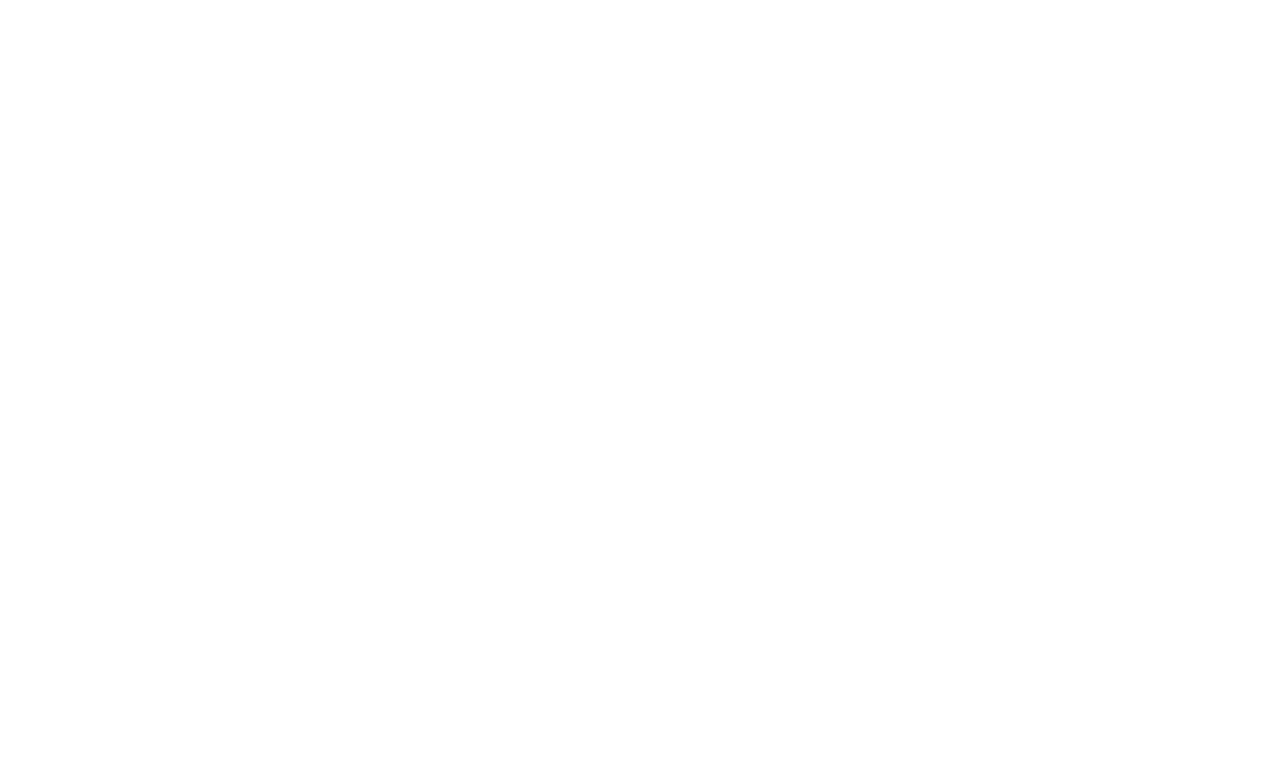
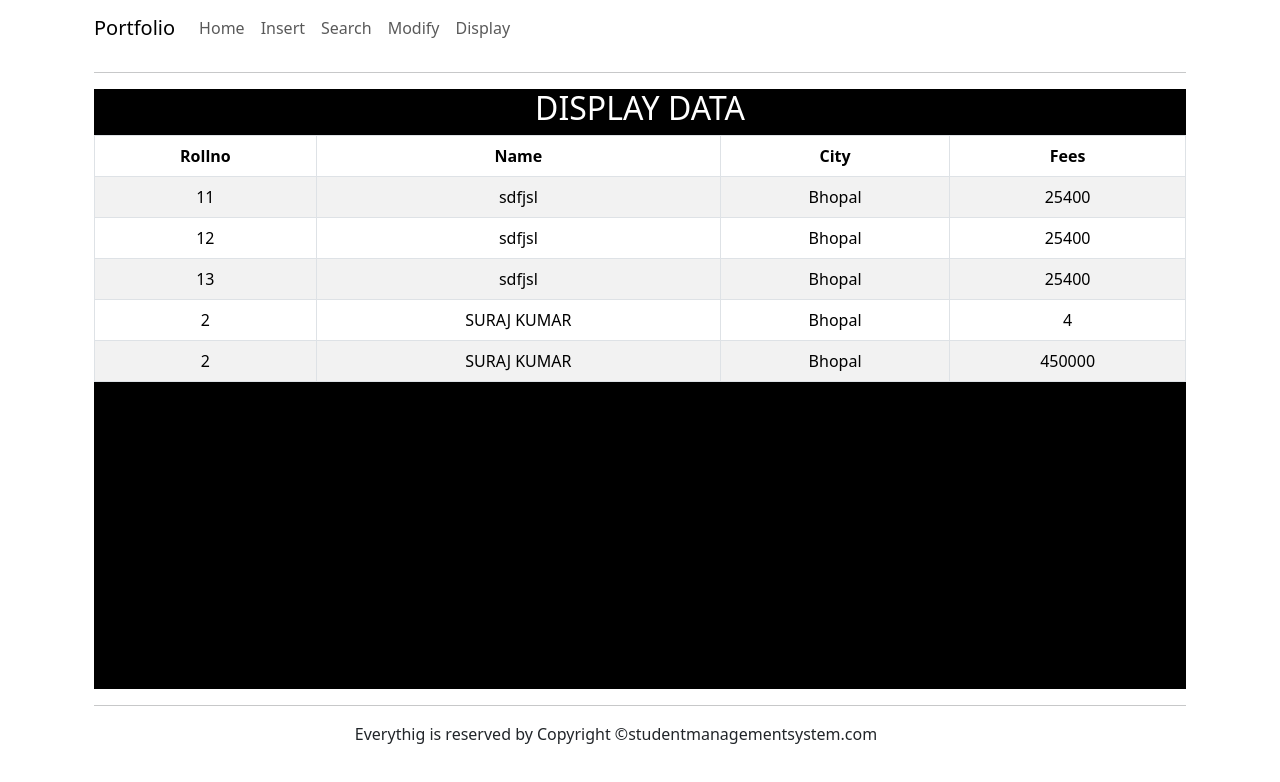
Before and after one commit to suraj-raj01/React_Development, a React (Vite) app in the folder Hooks1/: page /display in a window 1280 px wide. Before the commit this address had no page. Shown: the top 782 px of the page. Built offline with nearby package versions, Linux system fonts and the light colour scheme; data requests are answered from the project's data file.

Commit message:
Hooks->Insert and Display Data

```diff
--- a/Hooks1/db.json
+++ b/Hooks1/db.json
@@ -1,25 +1,39 @@
 {
   "Student": [
     {
-      "id": "1",
+      "id": 1,
       "rollno": 11,
       "name": "sdfjsl",
       "city": "Bhopal",
       "fees": 25400
     },
     {
-      "id": "2",
+      "id": 2,
       "rollno": 12,
       "name": "sdfjsl",
       "city": "Bhopal",
       "fees": 25400
     },
     {
-      "id": "3",
+      "id": 3,
       "rollno": 13,
       "name": "sdfjsl",
       "city": "Bhopal",
       "fees": 25400
+    },
+    {
+      "id": "0684",
+      "rollno": "2",
+      "name": "SURAJ KUMAR",
+      "city": "Bhopal",
+      "fees": "4"
+    },
+    {
+      "id": "1867",
+      "rollno": "2",
+      "name": "SURAJ KUMAR",
+      "city": "Bhopal",
+      "fees": "450000"
     }
   ]
 }
--- a/Hooks1/src/App.jsx
+++ b/Hooks1/src/App.jsx
@@ -5,6 +5,7 @@
 import Search from "./Components/Search";
 import Modify from "./Components/Modify";
 import Container from "react-bootstrap/esm/Container";
+import Display from "./Components/Display";
 const App = () =>{
   return(
     <>
@@ -17,6 +18,7 @@
           <Route path="insert" element={<Insert/>}/>
           <Route path="search" element={<Search/>}/>
           <Route path="modify" element={<Modify/>}/>
+          <Route path="display" element={<Display/>}/>
         </Route>
       </Routes>
     </BrowserRouter>
--- /dev/null
+++ b/Hooks1/src/Components/Display.jsx
@@ -0,0 +1,50 @@
+import axios from "axios";
+import Table from 'react-bootstrap/Table';
+import { useEffect,useState } from "react";
+const Display = () =>{
+
+    const [myData,setMydata] = useState([]);
+    const loadData = () =>{
+        let url = "http://localhost:3000/Student";
+        axios.get(url).then((res)=>{
+            console.log(res.data);
+            setMydata(res.data);
+        })
+    }
+    useEffect(()=>{
+        loadData();
+    },[])
+    const ans = myData.map((key)=>{
+        return(
+            <>
+            <tr>
+                <td>{key.rollno}</td>
+                <td>{key.name}</td>
+                <td>{key.city}</td>
+                <td>{key.fees}</td>
+            </tr>
+            </>
+        )
+    })
+    return(
+        <>
+        <div style={{backgroundColor:'black',width:'100%',height:'100%',textAlign:'center',color:'white'}}>
+        <h2>DISPLAY DATA</h2>
+        <Table striped bordered hover>
+      <thead>
+        <tr>
+          <th>Rollno</th>
+          <th>Name</th>
+          <th>City</th>
+          <th>Fees</th>
+        </tr>
+      </thead>
+      <tbody>
+        {ans}
+      </tbody>
+    </Table>
+        </div>
+        </>
+    )
+}
+export default Display;
--- a/Hooks1/src/Components/Insert.jsx
+++ b/Hooks1/src/Components/Insert.jsx
@@ -11,7 +11,8 @@
         setInput((values) => ({ ...values, [name]: value }))
         console.log(input)
     }
-    const handleSubmit = () => {
+    const handleSubmit = (e) => {
+        e.preventDefault();
         let api = "http://localhost:3000/Student";
         axios.post(api, input).then((res) => {
             console.log(res);
@@ -22,25 +23,25 @@
         <>
             <Container style={{ height: '100%', display: 'flex', alignItems: 'center', justifyContent: 'center', backgroundColor: 'black' }}>
                 <Form style={{ margin: ' 200px auto', width: '400px', color: 'white' }}>
-                <center><h3 style={{padding:'0px 20px'}}>INSERT DATA</h3></center><br/>
+                    <center><h3 style={{ padding: '0px 20px' }}>INSERT DATA</h3></center><br />
                     <Form.Group className="mb-3">
                         <Form.Label>Enter rollno</Form.Label>
-                        <Form.Control type="text" name='rollno' value={input.rollno} onSubmit={handleInput} />
+                        <Form.Control type="text" name='rollno' value={input.rollno} onChange={handleInput} />
                     </Form.Group>
 
                     <Form.Group className="mb-3">
                         <Form.Label>Enter name</Form.Label>
-                        <Form.Control type="text" name='name' value={input.name} onSubmit={handleInput} />
+                        <Form.Control type="text" name='name' value={input.name} onChange={handleInput} />
                     </Form.Group>
 
                     <Form.Group className="mb-3">
                         <Form.Label>Enter city</Form.Label>
-                        <Form.Control type="text" name='city' value={input.city} onSubmit={handleInput} />
+                        <Form.Control type="text" name='city' value={input.city} onChange={handleInput} />
                     </Form.Group>
 
                     <Form.Group className="mb-3">
                         <Form.Label>Enter fees</Form.Label>
-                        <Form.Control type="text" name='fees' value={input.fees} onSubmit={handleInput} />
+                        <Form.Control type="text" name='fees' value={input.fees} onChange={handleInput} />
                     </Form.Group>
 
                     <Button variant="primary" onClick={handleSubmit}>
--- a/Hooks1/src/Components/Layout.jsx
+++ b/Hooks1/src/Components/Layout.jsx
@@ -15,6 +15,7 @@
                         <Nav.Link as={Link} to="insert">Insert</Nav.Link>
                         <Nav.Link as={Link} to="search">Search</Nav.Link>
                         <Nav.Link as={Link} to="modify">Modify</Nav.Link>
+                        <Nav.Link as={Link} to="display">Display</Nav.Link>
                     </Nav>
                 </Container>
             </Navbar>
```
